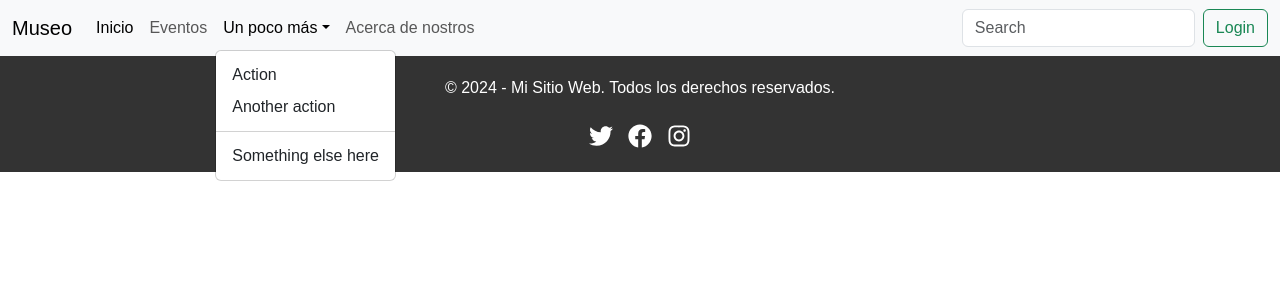
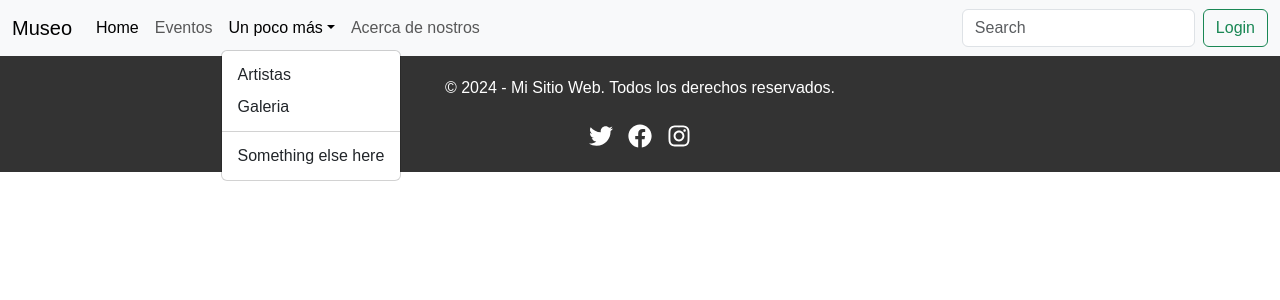
Before and after one commit to Manuelchacon2024/Final-Proyect, a React (Create React App) app: page / in a window 1280 px wide. Both pictures are taken after a click on the button "Un poco más". Shown: the top 300 px of the page. Built offline with nearby package versions, Linux system fonts and the light colour scheme.

Commit message:
Cambios en el app.js y en el navbar

```diff
--- a/src/App.js
+++ b/src/App.js
@@ -4,6 +4,8 @@ import { Carrucel } from "./carrucel";
 import { Footer } from "./Footer1/Footer";
 import { Eventos } from "./eventos.js";
 import {LoginSignUp} from "./Components/LoginSignUp/LoginSignUp.jsx"
+import { Artistas } from "./Artistas.js";
+
 
 
 
@@ -20,6 +22,7 @@ export default function App() {
         <Route path="1" element={<Carrucel/>}/>
         <Route path="2" element={<Eventos/>}/>
         <Route path="3" element={<LoginSignUp/>}/>
+        <Route path="4" element={<Artistas/>}/>
 
 
 
--- a/src/navbar.js
+++ b/src/navbar.js
@@ -27,8 +27,8 @@ export function Navbar() {
     <div className="collapse navbar-collapse" id="navbarSupportedContent">
       <ul className="navbar-nav me-auto mb-2 mb-lg-0">
         <li className="nav-item">
-          <Link className="nav-link active" aria-current="page" to="1">
-            Inicio
+          <Link className="nav-link active" aria-current="page" to="/1">
+            Home
           </Link>
         </li>
         <li className="nav-item">
@@ -48,14 +48,14 @@ export function Navbar() {
           </a>
           <ul className="dropdown-menu">
             <li>
-              <Link className="dropdown-item" to="5">
-                Action
+              <Link className="dropdown-item" to="4">
+                Artistas
               </Link>
             </li>
             <li>
-              <a className="dropdown-item" href="#">
-                Another action
-              </a>
+              <Link className="dropdown-item" to="6">
+               Galeria
+              </Link>
             </li>
             <li>
               <hr className="dropdown-divider" />
```
